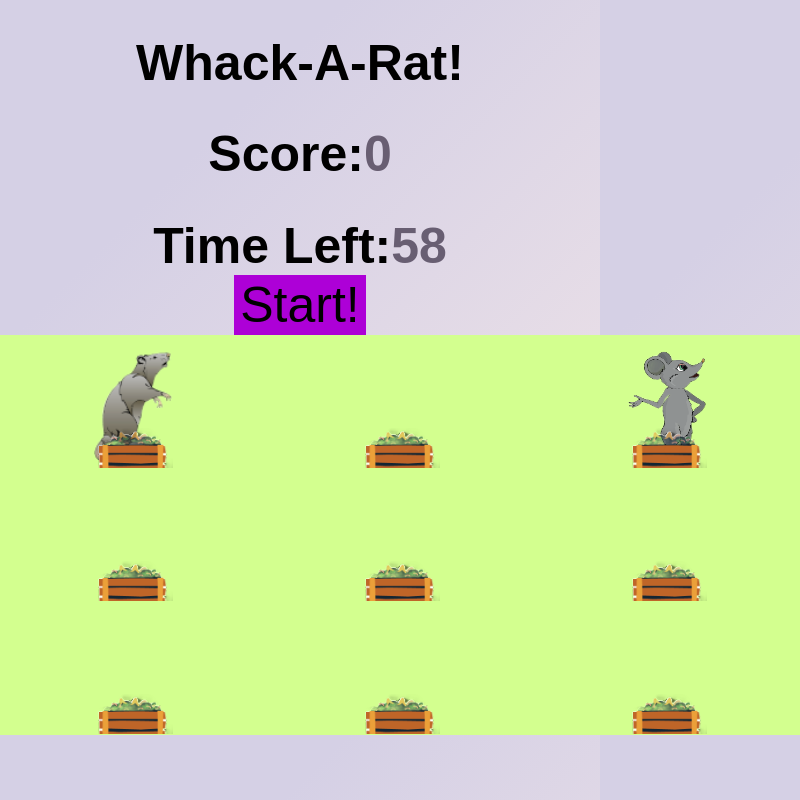
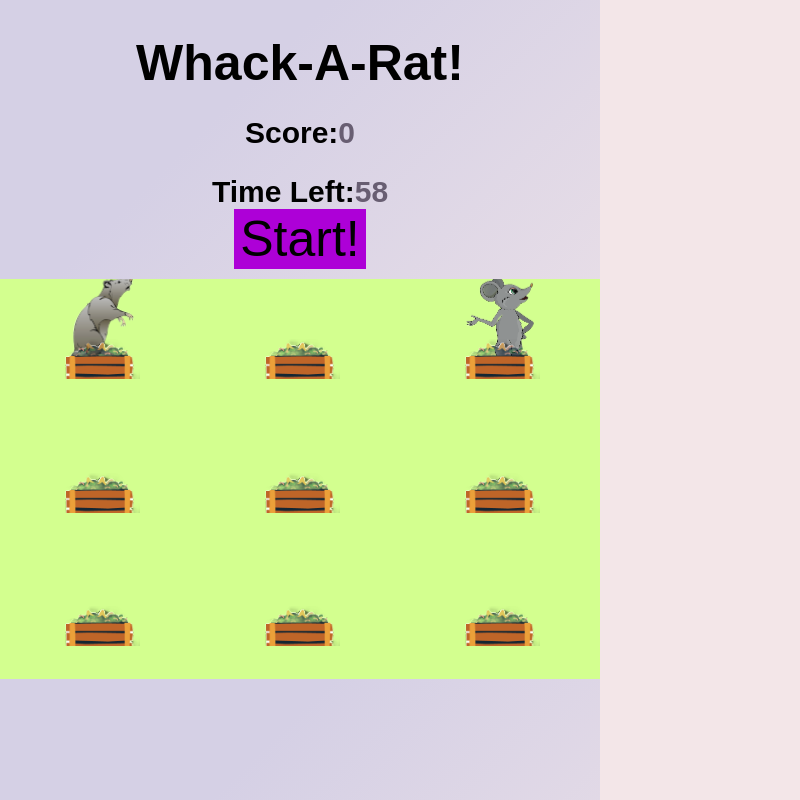
Before and after one commit to Jaycode88/msp-2, a website: page index.html in a window 600 px wide. Both pictures are taken after a click on the button "Start!". Shown: the whole page, 800 px wide, since content can reach past the window. Drawn offline with Linux system fonts and the light colour scheme.

Commit message:
Add: CSS media queries for responsiveness, Animal sizes adjusted

```diff
--- a/assets/css/style.css
+++ b/assets/css/style.css
@@ -4,22 +4,33 @@ html {
     background-color: #f3e6e8;
     background-image: linear-gradient(315deg, #f3e6e8 0%, #d5d0e5 74%);
     }
+
     *, *:before, *:after {
     box-sizing: inherit;
     }
+
     body {
     padding: 0;
     margin: 0;
     font-family: sans-serif;
     }
+
     .start{
     text-align: center;
     }
+
     h1 {
     text-align: center;
     font-size: 5rem;
     margin-bottom: 0;
     }
+
+    h2 {
+        text-align: center;
+        font-size: 3rem;
+        margin-bottom: 0;
+        }
+
     .score {
     color: rgb(104, 94, 114);
     margin-top: 0%;
@@ -37,11 +48,13 @@ html {
     margin: 0 auto;
     background-color: #d3ff8f;
     }
+
     .bin {
     flex: 1 0 33.33%;
     overflow: hidden;
     position: relative;
     }
+
     .bin:after {
     display: block;
     background: url("../images/bin.png") bottom center no-repeat;
@@ -56,32 +69,94 @@ html {
 
     .mouse {
         background: url("../images/mouse.png") bottom center no-repeat;
-        background-size: 30%;
         position: absolute;
         top: 100%;
         width: 100%;
         height: 100%;
         transition: all 0.4s ease;
       }
+
       .bin.up .mouse {
         top: 0;
         }
 
     .rat {
     background: url("../images/rat.png") bottom center no-repeat;
-    background-size: 30%;
     position: absolute;
     top: 100%;
     width: 100%;
     height: 100%;
     transition:all 0.4s ease;
     }
+
     .bin.up .rat {
     top: 0;
     }
+
     button{
     background: #ad00d7;
     border: red;
     font-size: 5rem;
     cursor: pointer;
+    margin-bottom: 10px;
     }
+
+ /*  media query for smaller screens */
+
+@media screen and (max-width: 600px) {
+
+    body {
+      font-size: 8px;
+    }
+
+    .game {
+        width: 100%;
+        min-height: 400px;
+        max-width: 600px;
+        margin: 0 auto; /* Center the game area horizontally */
+        display: flex; /* flexbox for responsive layout */
+        flex-wrap: wrap;
+        justify-content: center; /* Center bins horizontally */
+        align-items: flex-start; /* Align  bins to top */
+    }
+
+    .bin {
+        flex-basis: 33.3%;
+        overflow: hidden;
+        position: relative;
+        margin-bottom: 10px;
+        height: 100px;
+      }
+    }
+    .mouse {
+        background-size: 50%; /* size of mouse */
+        position: absolute;
+        top: 100%;
+      }
+
+      .rat {
+        background-size: 50%; /* size of the rats */
+        position: absolute;
+        top: 100%;
+      }
+
+      @media screen and (min-width: 601px) {
+        .mouse {
+          background-size: 30%; /* size of the mice */
+        }
+
+        .rat {
+          background-size: 30%; /* size of the rats */
+        }
+      }
+
+      @media screen and (min-width: 401px) and (max-width: 600px) {
+        .mouse {
+          background-size: 35%; /*  size of the mice */
+
+        }
+
+        .rat {
+          background-size: 35%; /* size of the rats */
+        }
+      }
--- a/index.html
+++ b/index.html
@@ -8,8 +8,8 @@
 </head>
 <body>
     <h1>Whack-A-Rat!</h1>
-<h1>Score:<span class="score">0</span></h1>
-<h1>Time Left:<span class="timer">60</span></h1>
+<h2>Score:<span class="score">0</span></h1>
+<h2>Time Left:<span class="timer">60</span></h1>
 <div class = "start">
 <button onClick="startGame()">Start!</button>
 </div>
```
